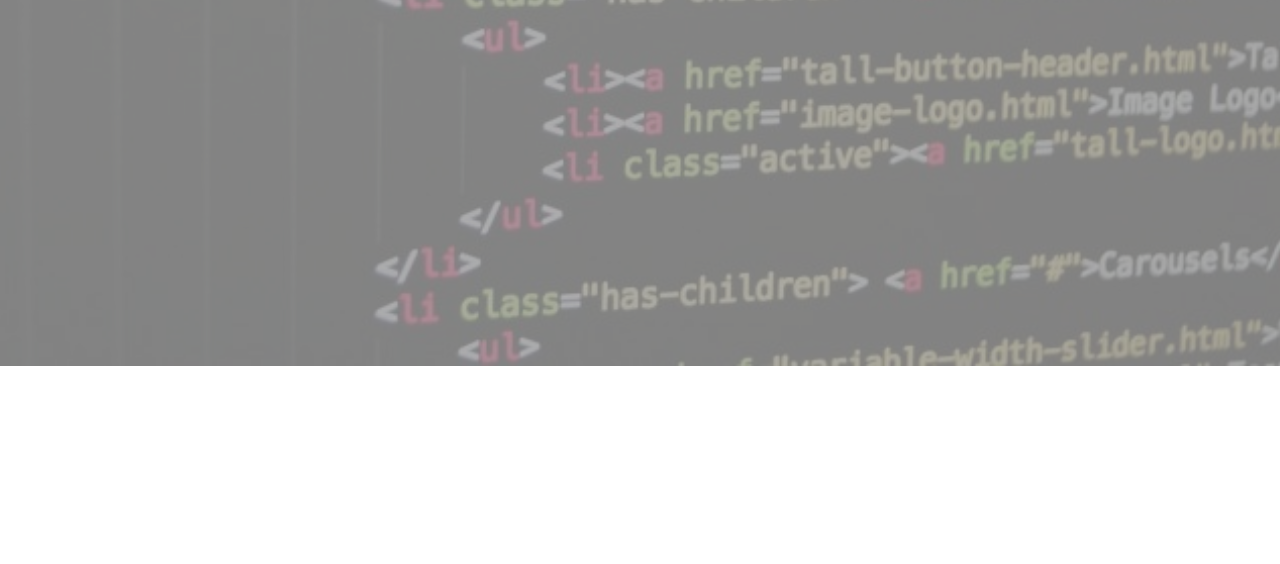
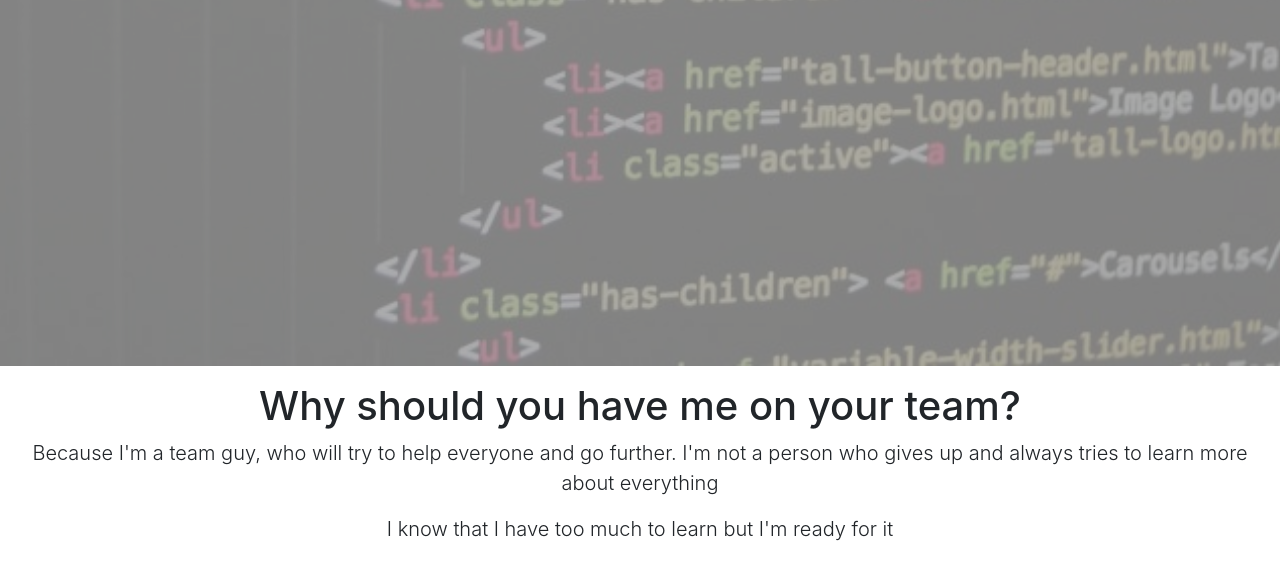
Before and after one commit to duartmelo/duartemelo.github.io, a plain HTML site: page index.html in a window 1280 px wide. Shown: the part 434-998 px from the top of the page. Before the commit the page ends 800 px from the top, so only its background shows below. Drawn offline with nearby package versions, Linux system fonts and the light colour scheme.

Commit message:
add why section and a pdf curriculum

```diff
--- a/index.html
+++ b/index.html
@@ -31,6 +31,7 @@
 
                     <li class="nav-item">
                         <a class="nav-link" href="#why">Why Me</a>
+
                     </li>
 
                     <li class="nav-item">
@@ -67,7 +68,13 @@
 
     <!--Start Why Section-->
     <div id="why" class="offset">
+        <div class="col-12 narrow text-center">
+            <h1>Why should you have me on your team?</h1>
+            <p class="lead">Because I'm a team guy, who will try to help everyone and go further. I'm not a person who gives up and always tries to learn more about everything</p>
+            <p class="lead">I know that I have too much to learn but I'm ready for it</p>
 
+            <a href="" class="btn btn-secundary btn-md"></a>
+        </div>
     </div>
 
     <!--End home Section-->
```
Also changed, not shown: 1 other file.
